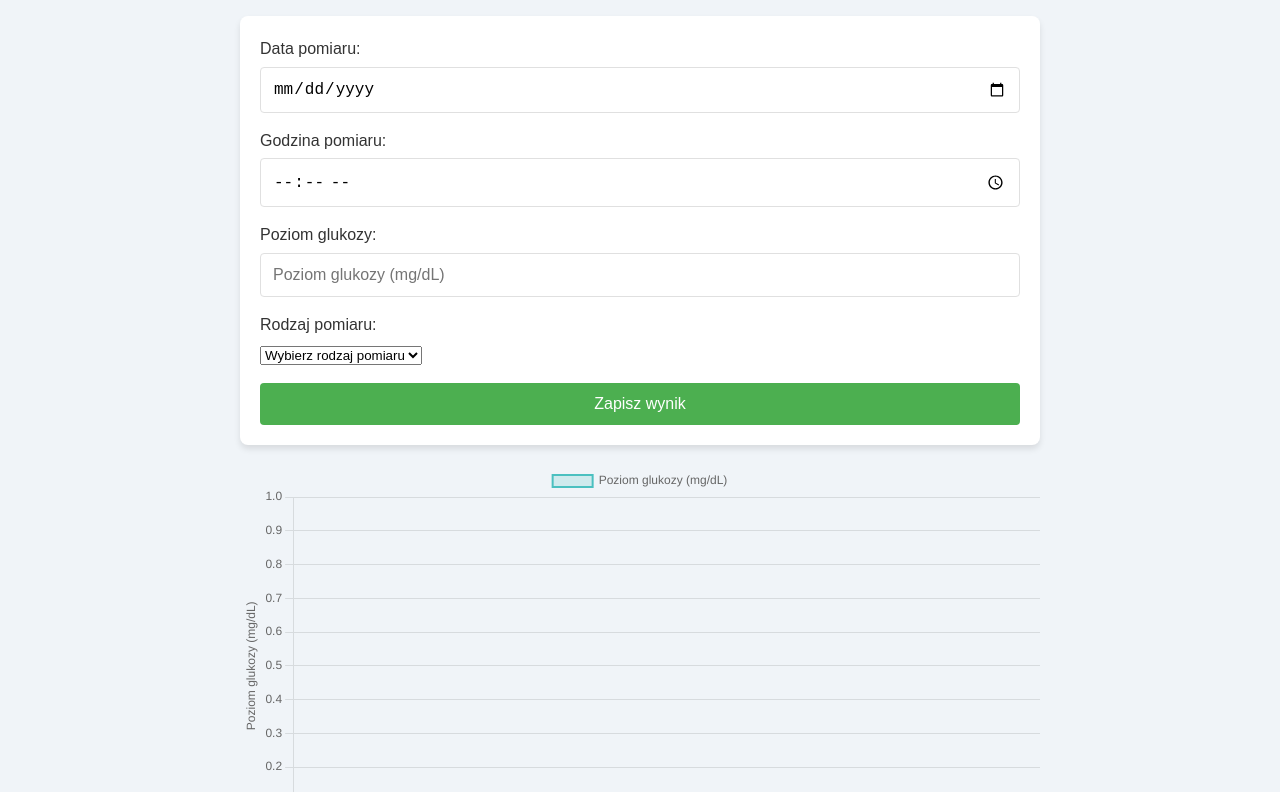
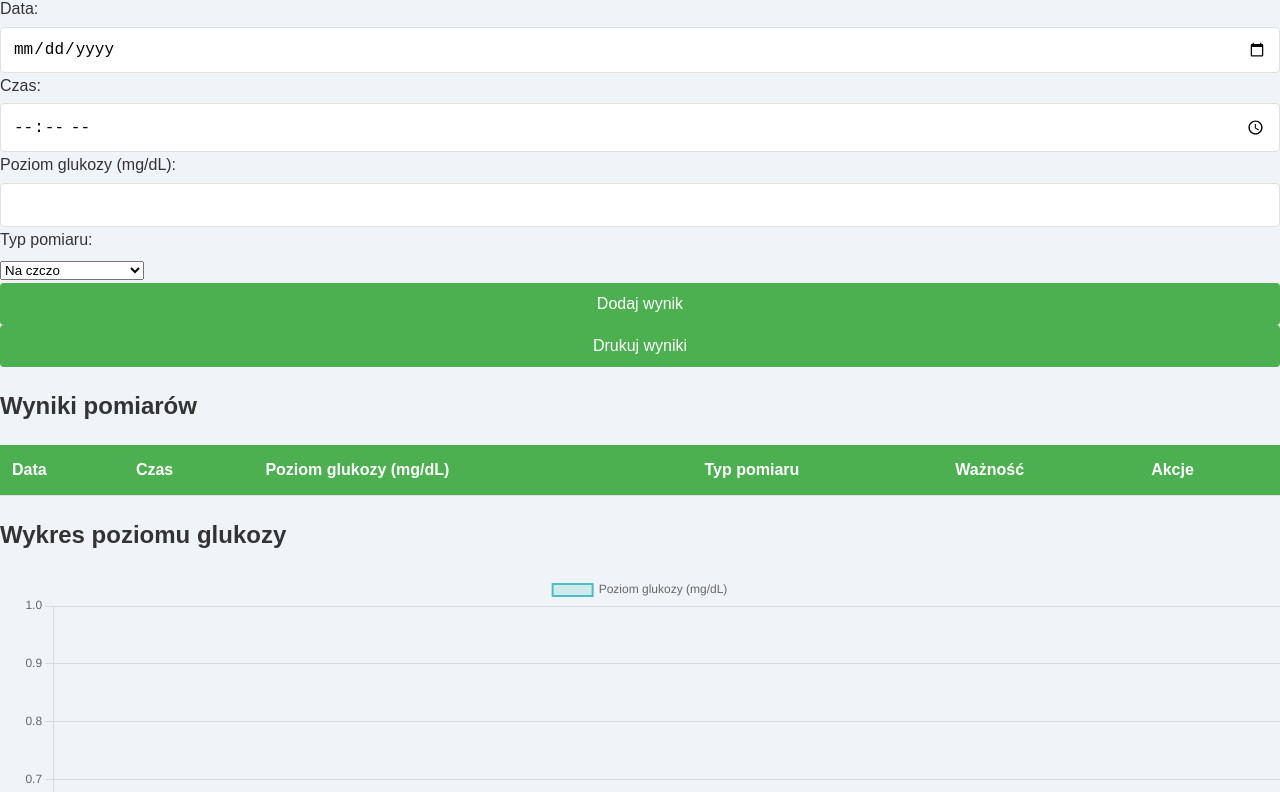
Before and after one commit to maxwaselk/glukometr, a plain HTML site: page index.html in a window 1280 px wide. Shown: the part 98-890 px from the top of the page. Drawn offline with nearby package versions, Linux system fonts and the light colour scheme.

Commit message:
Update index.html

```diff
--- a/index.html
+++ b/index.html
@@ -3,66 +3,55 @@
 <head>
     <meta charset="UTF-8">
     <meta name="viewport" content="width=device-width, initial-scale=1.0">
-    <title>Monitorowanie Glukozy</title>
+    <title>Monitor Glukozy</title>
     <link rel="stylesheet" href="styles.css">
     <script src="https://cdn.jsdelivr.net/npm/chart.js"></script>
 </head>
 <body>
-    <div class="container">
-        <header>
-            <h1>Monitorowanie poziomu glukozy</h1>
-        </header>
+    <h1>Monitor Poziomu Glukozy</h1>
 
-        <div class="card">
-            <form id="glucose-form" novalidate>
-                <div class="form-group">
-                    <label for="date">Data pomiaru:</label>
-                    <input type="date" id="date" required aria-required="true">
-                </div>
-                <div class="form-group">
-                    <label for="time">Godzina pomiaru:</label>
-                    <input type="time" id="time" required aria-required="true">
-                </div>
-                <div class="form-group">
-                    <label for="glucose">Poziom glukozy:</label>
-                    <input type="number" id="glucose" placeholder="Poziom glukozy (mg/dL)" required aria-required="true" min="40" max="400">
-                </div>
-                <div class="form-group">
-                    <label for="measurement-type">Rodzaj pomiaru:</label>
+    <form id="glucose-form">
+        <label for="date">Data:</label>
+        <input type="date" id="date" required>
+
+        <label for="time">Czas:</label>
+        <input type="time" id="time" required>
+
+        <label for="glucose">Poziom glukozy (mg/dL):</label>
+        <input type="number" id="glucose" required>
+
+        <label for="measurement-type">Typ pomiaru:</label>
         <select id="measurement-type" required>
-                        <option value="" disabled selected>Wybierz rodzaj pomiaru</option>
             <option value="na czczo">Na czczo</option>
             <option value="1 godzina po posiłku">1 godzina po posiłku</option>
             <option value="2 godziny po posiłku">2 godziny po posiłku</option>
             <option value="wieczorem">Wieczorem</option>
-                        <option value="w nocy">W nocy</option>
+            <option value="w nocy (3-4)">W nocy (3-4)</option>
         </select>
-                </div>
-                <button type="submit">Zapisz wynik</button>
+
+        <button type="submit">Dodaj wynik</button>
+        <button type="button" id="print-button">Drukuj wyniki</button>
     </form>
-        </div>
 
-        <div class="chart-container">
-            <canvas id="glucose-chart"></canvas>
-            <button id="print-button">Drukuj Wyniki</button>
-        </div>
-
+    <h2>Wyniki pomiarów</h2>
     <table id="glucose-table">
         <thead>
             <tr>
                 <th>Data</th>
                 <th>Czas</th>
-                    <th>Glukoza</th>
-                    <th>Rodzaj pomiaru</th>
-                    <th>Status</th>
-                    <th>Akcja</th>
+                <th>Poziom glukozy (mg/dL)</th>
+                <th>Typ pomiaru</th>
+                <th>Ważność</th>
+                <th>Akcje</th>
             </tr>
         </thead>
         <tbody>
-                <!-- Wyniki pomiarów będą dodawane tutaj -->
+            <!-- Wyniki będą dodawane tutaj -->
         </tbody>
     </table>
-    </div>
+
+    <h2>Wykres poziomu glukozy</h2>
+    <canvas id="glucose-chart" width="400" height="200"></canvas>
 
     <script src="script.js"></script>
 </body>
```
Lines whose indentation alone changed are shown as unchanged.
